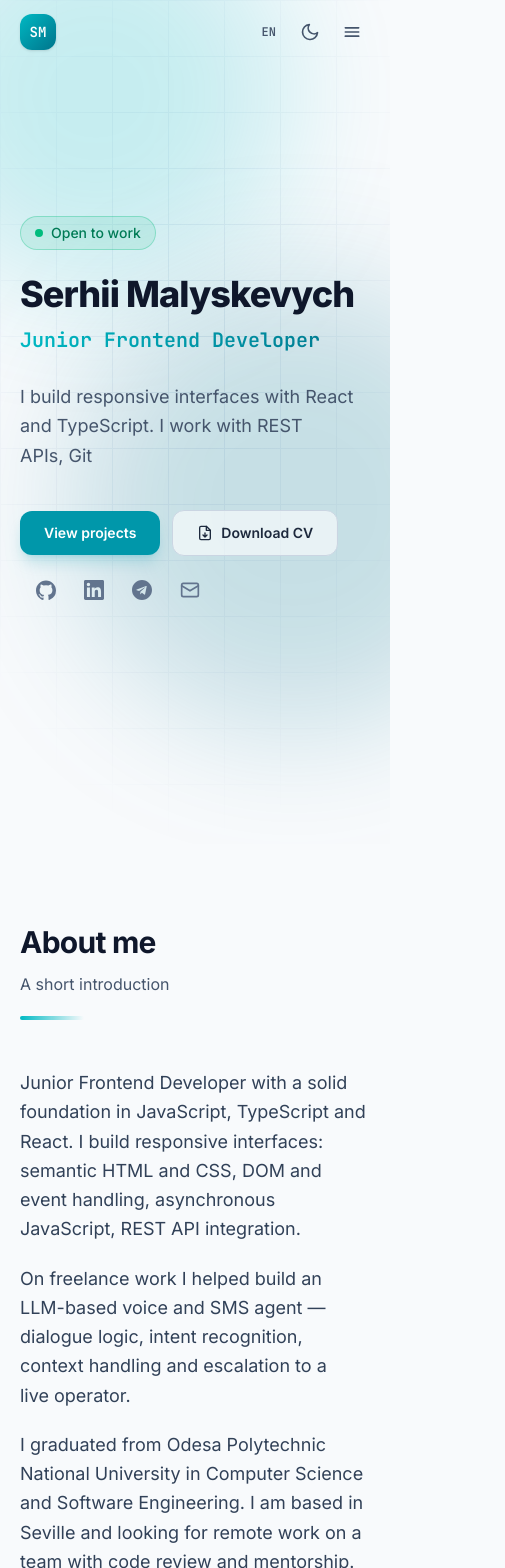
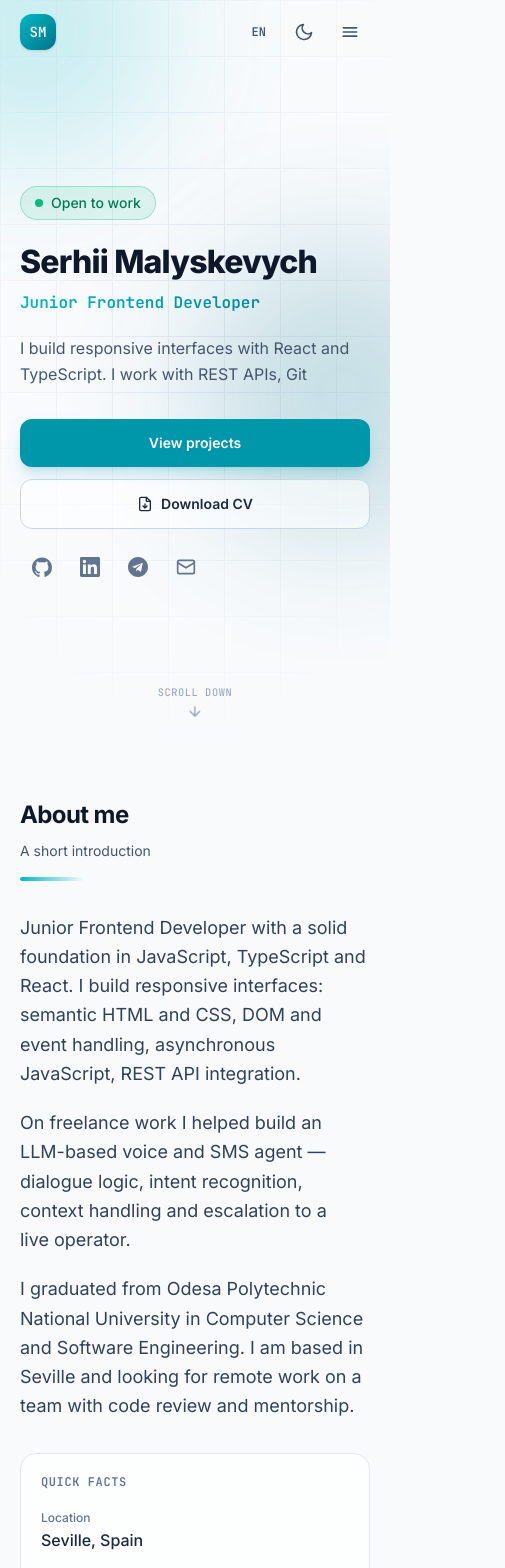
Before and after one commit to GileadDev/myPortfolio, a React (Vite) app: page / in a window 390 px wide. Shown: the top 1568 px of the page, 505 px wide, since content can reach past the window. Built offline with nearby package versions, Linux system fonts and the light colour scheme.

Commit message:
Адаптив: убрано переполнение на узких экранах, переработан первый экран

```diff
--- a/src/components/About.tsx
+++ b/src/components/About.tsx
@@ -23,7 +23,7 @@ export function About() {
           ))}
         </div>
 
-        <aside className="card h-fit p-6">
+        <aside className="card h-fit p-5 sm:p-6">
           <h3 className="mb-5 font-mono text-xs font-semibold tracking-wider text-slate-500 uppercase dark:text-slate-500">
             {t('about.factsTitle')}
           </h3>
--- a/src/components/Blog.tsx
+++ b/src/components/Blog.tsx
@@ -21,7 +21,7 @@ function PostCard({ post }: { post: Post }) {
   );
 
   return (
-    <article className="card overflow-hidden p-6">
+    <article className="card overflow-hidden p-5 sm:p-6">
       <div className="flex flex-wrap items-center gap-x-3 gap-y-1 font-mono text-xs text-slate-500 dark:text-slate-500">
         <time dateTime={post.date}>{formattedDate}</time>
         <span aria-hidden="true">·</span>
--- a/src/components/Header.tsx
+++ b/src/components/Header.tsx
@@ -106,7 +106,7 @@ export function Header() {
             onClick={toggleLocale}
             aria-label={t('lang.switch')}
             title={t('lang.switch')}
-            className="h-9 rounded-lg px-2.5 font-mono text-xs font-semibold text-slate-600 transition-colors hover:bg-slate-100 hover:text-slate-900 dark:text-slate-400 dark:hover:bg-slate-800 dark:hover:text-white"
+            className="h-10 rounded-lg px-3 font-mono text-xs font-semibold text-slate-600 transition-colors hover:bg-slate-100 hover:text-slate-900 sm:h-9 sm:px-2.5 dark:text-slate-400 dark:hover:bg-slate-800 dark:hover:text-white"
           >
             {locale === 'ru' ? 'RU' : 'EN'}
           </button>
@@ -116,7 +116,7 @@ export function Header() {
             onClick={toggleTheme}
             aria-label={theme === 'dark' ? t('theme.toLight') : t('theme.toDark')}
             title={theme === 'dark' ? t('theme.toLight') : t('theme.toDark')}
-            className="grid h-9 w-9 place-items-center rounded-lg text-slate-600 transition-colors hover:bg-slate-100 hover:text-slate-900 dark:text-slate-400 dark:hover:bg-slate-800 dark:hover:text-white"
+            className="grid h-10 w-10 place-items-center rounded-lg text-slate-600 transition-colors hover:bg-slate-100 hover:text-slate-900 sm:h-9 sm:w-9 dark:text-slate-400 dark:hover:bg-slate-800 dark:hover:text-white"
           >
             {theme === 'dark' ? <SunIcon /> : <MoonIcon />}
           </button>
@@ -126,7 +126,7 @@ export function Header() {
             onClick={() => setIsMenuOpen((open) => !open)}
             aria-label={isMenuOpen ? t('nav.close') : t('nav.open')}
             aria-expanded={isMenuOpen}
-            className="grid h-9 w-9 place-items-center rounded-lg text-slate-600 transition-colors hover:bg-slate-100 hover:text-slate-900 md:hidden dark:text-slate-400 dark:hover:bg-slate-800 dark:hover:text-white"
+            className="grid h-10 w-10 place-items-center rounded-lg text-slate-600 transition-colors hover:bg-slate-100 hover:text-slate-900 md:hidden dark:text-slate-400 dark:hover:bg-slate-800 dark:hover:text-white"
           >
             {isMenuOpen ? <CloseIcon /> : <MenuIcon />}
           </button>
--- a/src/components/Hero.tsx
+++ b/src/components/Hero.tsx
@@ -22,13 +22,15 @@ export function Hero() {
   return (
     <section
       id="top"
-      className="relative flex min-h-svh items-center overflow-hidden pt-16 pb-20"
+      /* На телефоне высота чуть меньше экрана: край следующей секции
+         выглядывает из-под сгиба и подсказывает, что сайт продолжается. */
+      className="relative flex min-h-[88svh] items-center overflow-hidden pt-24 pb-16 sm:min-h-svh sm:pt-16 sm:pb-20"
     >
       {/* Декоративный фон: сетка + два размытых пятна акцентного цвета */}
       <div aria-hidden="true" className="pointer-events-none absolute inset-0 -z-10">
         <div className="absolute inset-0 bg-[linear-gradient(to_right,var(--color-slate-200)_1px,transparent_1px),linear-gradient(to_bottom,var(--color-slate-200)_1px,transparent_1px)] bg-[size:56px_56px] [mask-image:radial-gradient(ellipse_70%_60%_at_50%_40%,black,transparent)] dark:bg-[linear-gradient(to_right,var(--color-slate-800)_1px,transparent_1px),linear-gradient(to_bottom,var(--color-slate-800)_1px,transparent_1px)]" />
-        <div className="bg-brand-500/20 animate-float absolute -top-24 -left-24 h-96 w-96 rounded-full blur-3xl" />
-        <div className="bg-brand-700/20 absolute top-1/3 -right-32 h-[28rem] w-[28rem] rounded-full blur-3xl" />
+        <div className="bg-brand-500/20 animate-float absolute -top-24 -left-24 h-64 w-64 rounded-full blur-3xl sm:h-96 sm:w-96" />
+        <div className="bg-brand-700/20 absolute top-1/3 -right-24 h-72 w-72 rounded-full blur-3xl sm:-right-32 sm:h-[28rem] sm:w-[28rem]" />
       </div>
 
       <div className="container-page">
@@ -43,33 +45,35 @@ export function Hero() {
         )}
 
         <h1
-          className="animate-fade-up text-4xl font-extrabold tracking-tight text-balance text-slate-900 sm:text-6xl lg:text-7xl dark:text-white"
+          className="animate-fade-up text-[2rem] leading-[1.1] font-extrabold tracking-tight text-balance text-slate-900 sm:text-6xl lg:text-7xl dark:text-white"
           style={{ animationDelay: '80ms' }}
         >
           {tr(profile.name)}
         </h1>
 
         <p
-          className="animate-fade-up from-brand-500 to-brand-700 mt-3 bg-gradient-to-r bg-clip-text font-mono text-xl font-semibold text-transparent sm:text-2xl"
+          className="animate-fade-up from-brand-500 to-brand-700 mt-3 bg-gradient-to-r bg-clip-text font-mono text-base font-semibold text-transparent sm:text-2xl"
           style={{ animationDelay: '160ms' }}
         >
           {tr(profile.role)}
         </p>
 
         <p
-          className="animate-fade-up mt-7 max-w-2xl text-lg leading-relaxed text-pretty text-slate-600 dark:text-slate-400"
+          className="animate-fade-up mt-5 max-w-2xl leading-relaxed text-pretty text-slate-600 sm:mt-7 sm:text-lg dark:text-slate-400"
           style={{ animationDelay: '240ms' }}
         >
           {tr(profile.tagline)}
         </p>
 
+        {/* На узком экране кнопки занимают всю ширину — так их проще нажать
+            и не остаётся рваного правого края. */}
         <div
-          className="animate-fade-up mt-10 flex flex-wrap items-center gap-3"
+          className="animate-fade-up mt-8 flex flex-col gap-3 sm:mt-10 sm:flex-row sm:flex-wrap sm:items-center"
           style={{ animationDelay: '320ms' }}
         >
           <a
             href="#projects"
-            className="bg-brand-600 hover:bg-brand-500 inline-flex items-center gap-2 rounded-xl px-6 py-3 text-sm font-semibold text-white shadow-lg shadow-brand-600/20 transition-all hover:-translate-y-0.5"
+            className="bg-brand-600 hover:bg-brand-500 shadow-brand-600/20 inline-flex w-full items-center justify-center gap-2 rounded-xl px-6 py-3.5 text-sm font-semibold text-white shadow-lg transition-all hover:-translate-y-0.5 sm:w-auto sm:py-3"
           >
             {t('hero.viewProjects')}
           </a>
@@ -77,14 +81,14 @@ export function Hero() {
           <a
             href={tr(profile.resume)}
             download
-            className="inline-flex items-center gap-2 rounded-xl border border-slate-300 bg-white/60 px-6 py-3 text-sm font-semibold text-slate-800 transition-all hover:-translate-y-0.5 hover:border-slate-400 dark:border-slate-700 dark:bg-slate-900/60 dark:text-slate-200 dark:hover:border-slate-600"
+            className="inline-flex w-full items-center justify-center gap-2 rounded-xl border border-slate-300 bg-white/60 px-6 py-3.5 text-sm font-semibold text-slate-800 transition-all hover:-translate-y-0.5 hover:border-slate-400 sm:w-auto sm:py-3 dark:border-slate-700 dark:bg-slate-900/60 dark:text-slate-200 dark:hover:border-slate-600"
           >
             <DocumentIcon className="h-4 w-4" />
             {t('hero.downloadCv')}
           </a>
 
           {socials.length > 0 && (
-            <div className="ml-1 flex items-center gap-1">
+            <div className="mt-1 flex items-center gap-1 sm:mt-0 sm:ml-1">
               {socials.map(({ href, label, Icon }) => (
                 <a
                   key={label}
@@ -103,12 +107,16 @@ export function Hero() {
         </div>
       </div>
 
+      {/* Подсказка о прокрутке нужна прежде всего на телефоне, где первый
+          экран легко принять за весь сайт */}
       <a
         href="#about"
         aria-label={t('hero.scroll')}
-        className="absolute bottom-8 left-1/2 hidden -translate-x-1/2 flex-col items-center gap-2 text-slate-400 transition-colors hover:text-slate-600 sm:flex dark:hover:text-slate-200"
+        className="absolute bottom-5 left-1/2 flex -translate-x-1/2 flex-col items-center gap-1.5 text-slate-400 transition-colors hover:text-slate-600 sm:bottom-8 sm:gap-2 dark:hover:text-slate-200"
       >
-        <span className="font-mono text-xs tracking-wider uppercase">{t('hero.scroll')}</span>
+        <span className="font-mono text-[0.65rem] tracking-wider uppercase sm:text-xs">
+          {t('hero.scroll')}
+        </span>
         <ArrowDownIcon className="h-4 w-4 animate-bounce" />
       </a>
     </section>
--- a/src/components/Projects.tsx
+++ b/src/components/Projects.tsx
@@ -42,7 +42,7 @@ function ProjectCard({ project }: { project: Project }) {
         )}
       </div>
 
-      <div className="flex flex-1 flex-col p-6">
+      <div className="flex flex-1 flex-col p-5 sm:p-6">
         <h3 className="text-lg font-bold text-slate-900 dark:text-white">{tr(project.title)}</h3>
         <p className="text-brand-600 dark:text-brand-400 mt-1 text-sm font-medium">
           {tr(project.summary)}
--- a/src/components/Section.tsx
+++ b/src/components/Section.tsx
@@ -17,18 +17,20 @@ export function Section({ id, title, subtitle, children, className = '' }: Secti
     <section
       id={id}
       ref={ref}
-      className={`container-page scroll-mt-24 py-20 transition-all duration-700 sm:py-28 ${
+      className={`container-page scroll-mt-20 py-14 transition-all duration-700 sm:scroll-mt-24 sm:py-20 lg:py-28 ${
         isVisible ? 'translate-y-0 opacity-100' : 'translate-y-8 opacity-0'
       } ${className}`}
     >
-      <header className="mb-12">
-        <h2 className="text-3xl font-bold tracking-tight text-slate-900 sm:text-4xl dark:text-white">
+      <header className="mb-8 sm:mb-12">
+        <h2 className="text-2xl font-bold tracking-tight text-slate-900 sm:text-3xl lg:text-4xl dark:text-white">
           {title}
         </h2>
         {subtitle && (
-          <p className="mt-3 max-w-2xl text-base text-slate-600 dark:text-slate-400">{subtitle}</p>
+          <p className="mt-2.5 max-w-2xl text-sm text-slate-600 sm:mt-3 sm:text-base dark:text-slate-400">
+            {subtitle}
+          </p>
         )}
-        <div className="from-brand-500 mt-5 h-1 w-16 rounded-full bg-gradient-to-r to-transparent" />
+        <div className="from-brand-500 mt-4 h-1 w-16 rounded-full bg-gradient-to-r to-transparent sm:mt-5" />
       </header>
       {children}
     </section>
--- a/src/components/Skills.tsx
+++ b/src/components/Skills.tsx
@@ -11,7 +11,7 @@ export function Skills() {
         {skillGroups.map((group) => (
           <article
             key={group.title.en}
-            className="card hover:border-brand-500/50 group p-6 transition-colors"
+            className="card hover:border-brand-500/50 group p-5 transition-colors sm:p-6"
           >
             <div className="mb-4 flex items-center gap-3">
               <span className="bg-brand-500/10 text-brand-600 dark:text-brand-400 grid h-9 w-9 place-items-center rounded-lg font-mono text-sm font-bold">
```
Also changed, not shown: src/components/Contact.tsx (+14 -9 lines).
